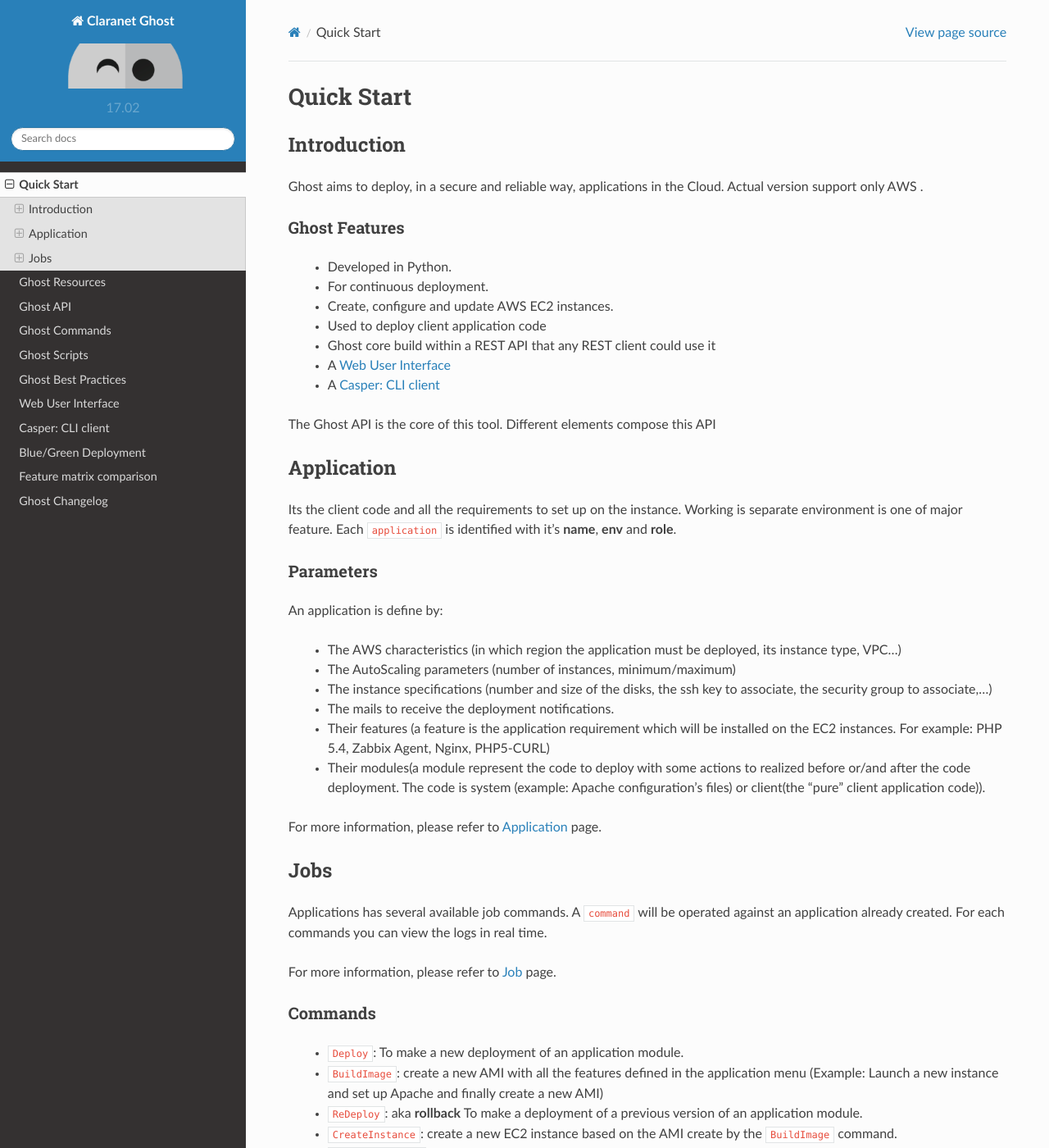
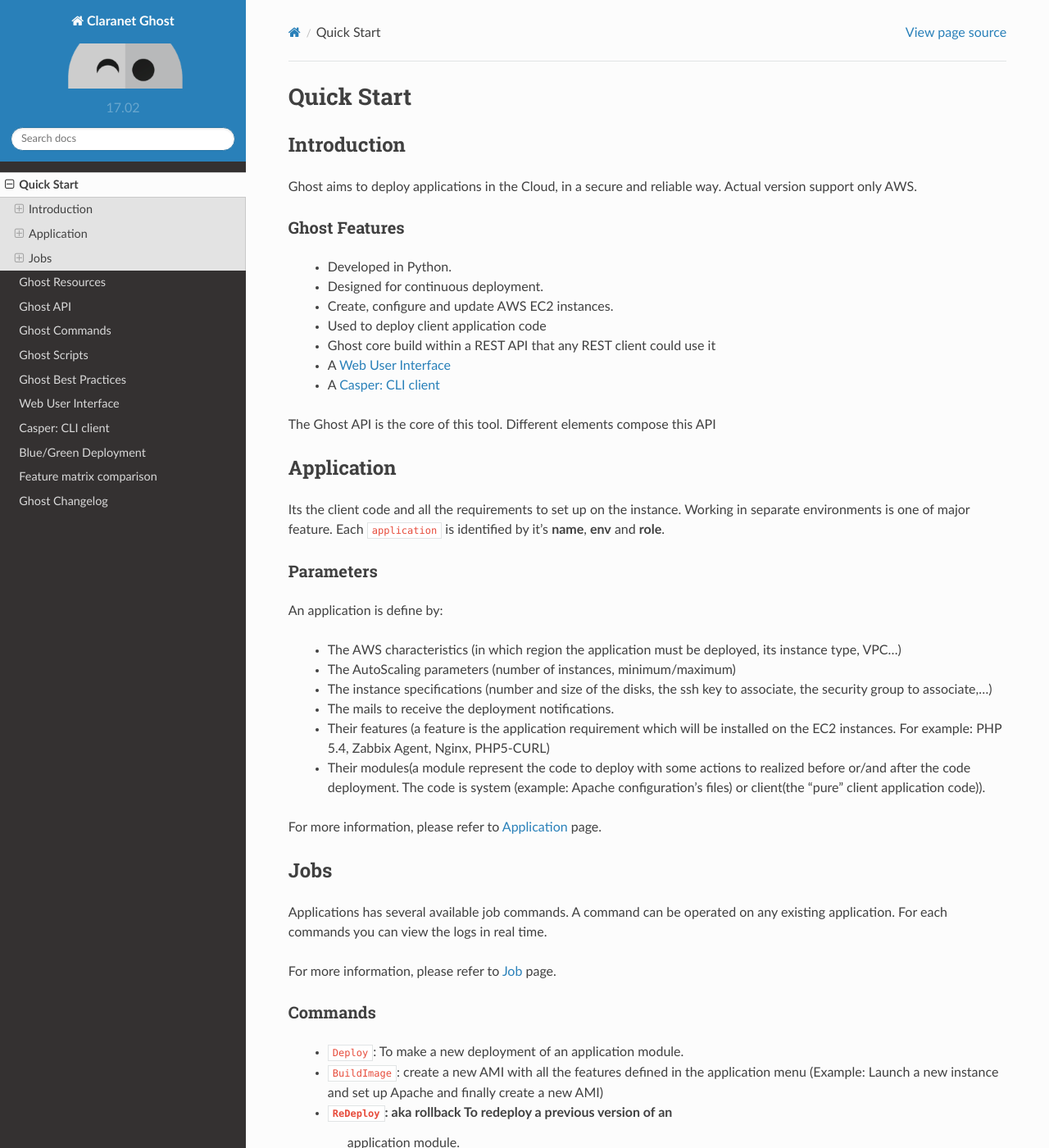
Before and after one commit to claranet/cloud-deploy-docs, a Sphinx documentation site: the page built from source/rst/quick-start.rst, in a window 1280 px wide and 1400 px high. Shown: the whole window at 82% size. Built offline with Sphinx 7.4.7 and the Read the Docs theme 2.0.0, drawn with Linux system fonts in a browser that asks for light colours.

Commit message:
GHOST-183: Ghost doc quick-start/home review

```diff
--- a/source/rst/quick-start.rst
+++ b/source/rst/quick-start.rst
@@ -4,15 +4,15 @@
 Introduction
 ------------
 
-Ghost aims to deploy, in a secure and reliable way, applications in the Cloud.
-Actual version support only AWS .
+Ghost aims to deploy applications in the Cloud, in a secure and reliable way.
+Actual version support only AWS.
 
 Ghost Features
 ______________
 
   * Developed in Python.
 
-  * For continuous deployment.
+  * Designed for continuous deployment.
 
   * Create, configure and update AWS EC2 instances.
 
@@ -31,8 +31,8 @@
 -----------
 
 Its the client code and all the requirements to set up on the instance.
-Working is separate environment is one of major feature. Each ``application``
-is identified with it's **name**, **env** and **role**.
+Working in separate environments is one of major feature. Each ``application``
+is identified by it's **name**, **env** and **role**.
 
 
 Parameters
@@ -63,9 +63,8 @@
 Jobs
 ----
 
-Applications has several available job commands. A ``command`` will be operated
-against an application already created. For each commands you can view the logs
-in real time.
+Applications has several available job commands. A command can be operated on any existing application.
+For each commands you can view the logs in real time.
 
 For more information, please refer to :ref:`job` page.
 
@@ -78,8 +77,8 @@
     application menu (Example: Launch a new instance and set up Apache and
     finally create a new AMI)
 
-  * ``ReDeploy``: aka **rollback** To make a deployment of a previous version
-    of an application module.
+  * ``ReDeploy``: aka **rollback** To redeploy a previous version of an
+	application module.
 
   * ``CreateInstance``: create a new EC2 instance based on the AMI create by the
     ``BuildImage`` command.
```
